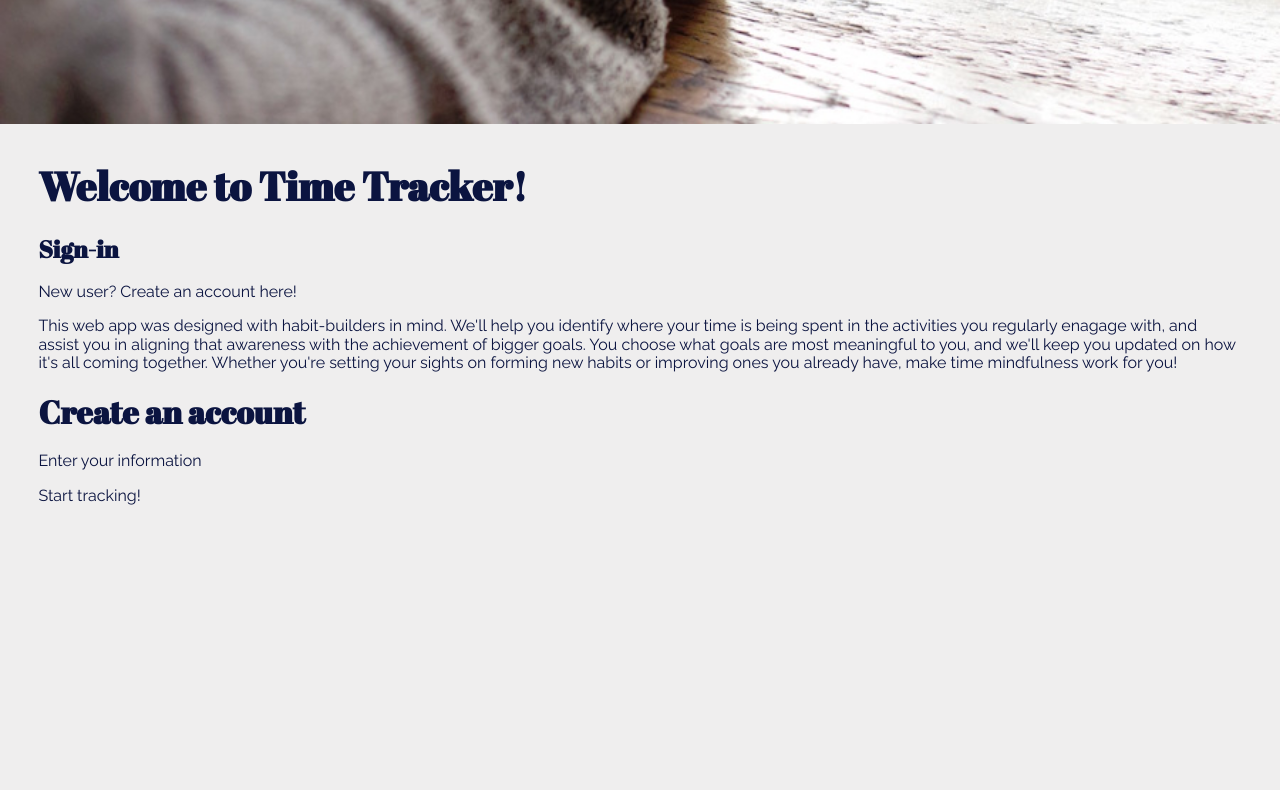
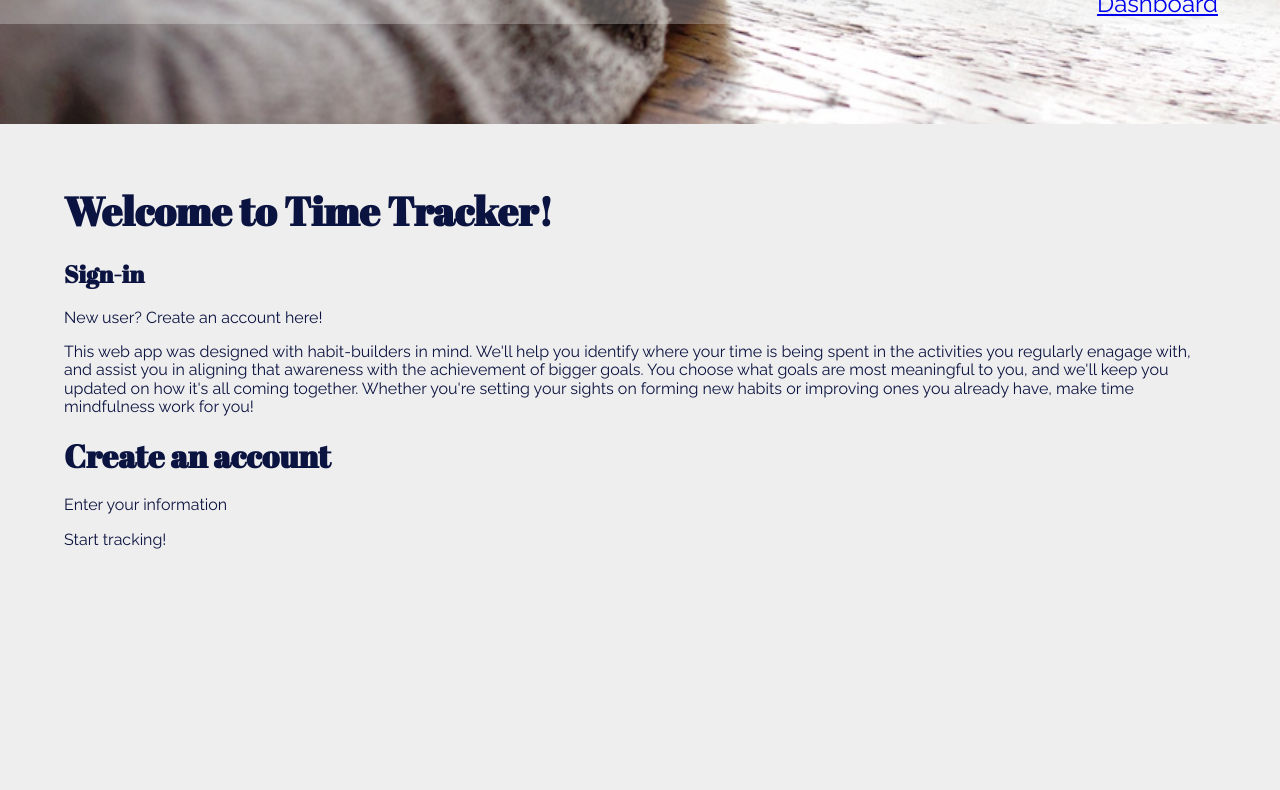
Before and after one commit to martypdx/TimeTracker, a website: page public/index.html in a window 1280 px wide. Shown: the part 729-1519 px from the top of the page. Drawn offline with nearby package versions, Linux system fonts and the light colour scheme.

Commit message:
Header update

```diff
--- a/public/styles/base.css
+++ b/public/styles/base.css
@@ -23,9 +23,15 @@
 .main-nav ul {
   list-style-type: none;
   text-align: right;
+  background-color: rgba(239, 238, 238, .3);
 }
 
 .main-nav li {
-  font-family: 'Abril Fatface', cursive;
-  font-size: 2em;
+  font-family: 'Raleway', sans-serif;
+  font-size: 1.5em;
 }
+
+#signin {
+  padding: 1%;
+  text-align: center;
+}
--- a/public/styles/layout.css
+++ b/public/styles/layout.css
@@ -7,14 +7,15 @@ html, body, #container, main, .tab-container, #landing-page, #signup-page, #setu
 }
 
 .tab-container {
-  margin: 3%;
+  margin: 5%;
 }
 
-/* Header */
+/* Main-nav */
 .main-nav {
   position: absolute;
   display: block;
   width: 100%;
+  padding-top: 47%;
 }
 
 /* Header: main-nav */
@@ -23,8 +24,9 @@ html, body, #container, main, .tab-container, #landing-page, #signup-page, #setu
 }
 
 .main-nav li {
-  display: inline-block;
+  display: block;
   padding-right: 5%;
+  padding-bottom: .5%;
 }
 
 /* Images */
```
